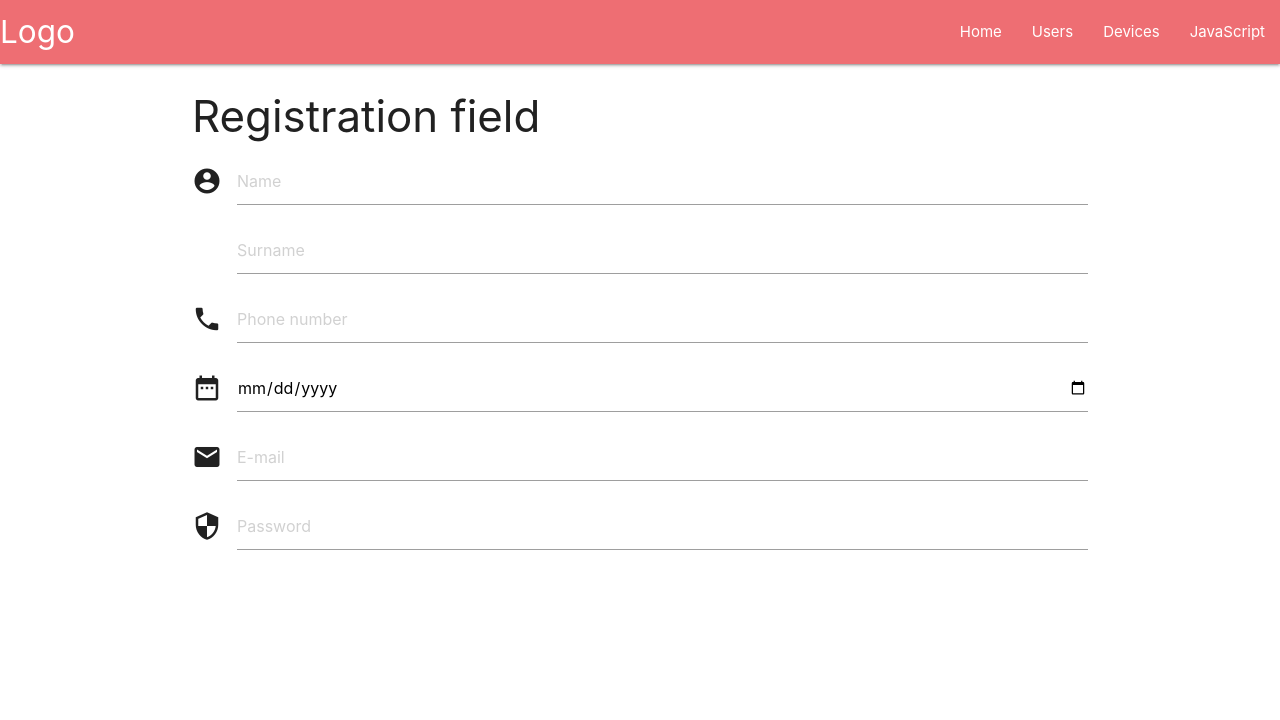
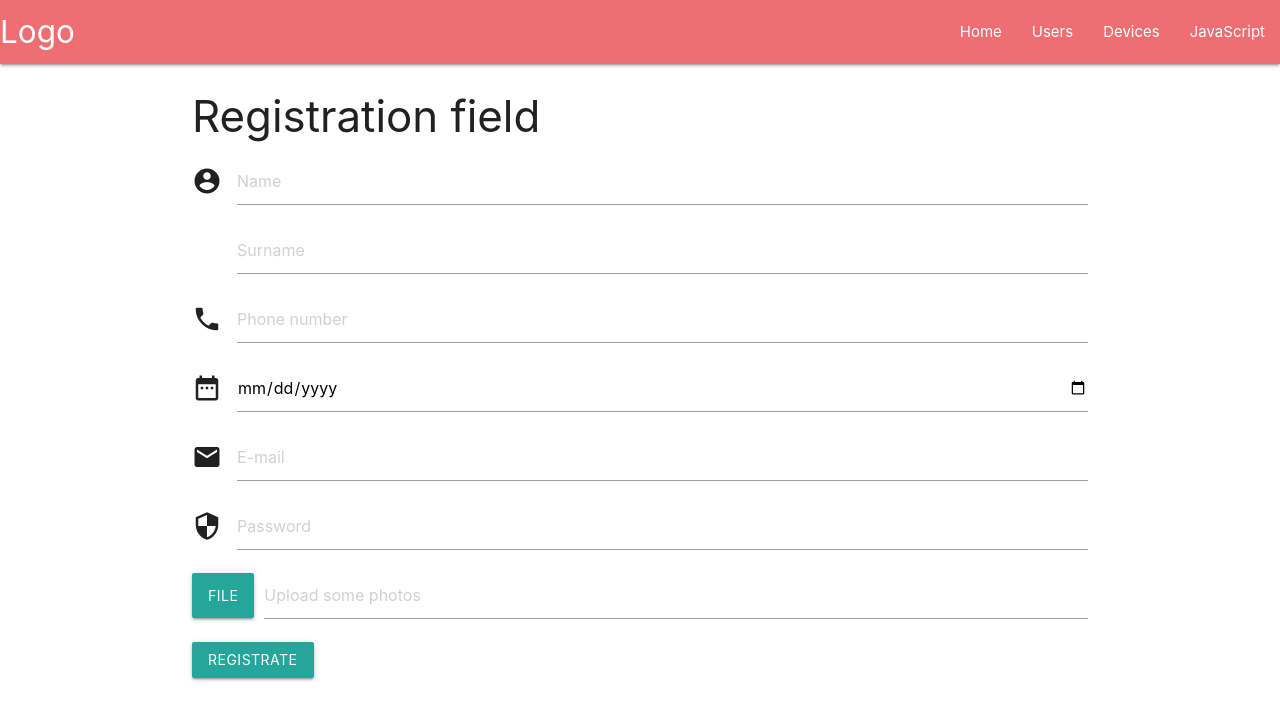
Before and after one commit to k4kaylee/React, a React (Create React App) app: page / in a window 1280 px wide. Shown: the top 720 px of the page. Built offline with nearby package versions, Linux system fonts and the light colour scheme.

Commit message:
Adding a photo and Registration button were added

```diff
--- a/src/components/NavBar.jsx
+++ b/src/components/NavBar.jsx
@@ -5,7 +5,7 @@ const NavBar = () => {
   return (
     <nav>
     <div className="nav-wrapper">
-      <a href="#" className="brand-logo">Logo</a>
+      <a href="/" className="brand-logo">Logo</a>
       <ul id="nav-mobile" className="right hide-on-med-and-down">
         <li><Link to='/'>Home</Link></li>
         <li><Link to='/users'>Users</Link></li>
--- a/src/pages/Home.jsx
+++ b/src/pages/Home.jsx
@@ -14,7 +14,7 @@ const Home = () => {
         id="name"
         type="text"
         className="required"
-        maxlength = "15ы"
+        maxLength = "15"
         placeholder="Name"></input>
       </div>
     </li>
@@ -26,7 +26,7 @@ const Home = () => {
           id="surname"
           type="text"
           className="validate"
-          maxlength = "20"
+          maxLength = "20"
           placeholder="Surname"></input>
         </div>
       </li>
@@ -38,7 +38,7 @@ const Home = () => {
         id="phone"
         type="tel"
         className="validate"
-        maxlength = "10"
+        maxLength = "10"
         placeholder="Phone number"></input>
       </div>
       </li>
@@ -61,7 +61,7 @@ const Home = () => {
               id="email"
               type="email"
               className="validate"
-              maxlength="20"
+              maxLength="20"
               pattern = "/@/"
               placeholder="E-mail"></input>
             </div>
@@ -74,11 +74,30 @@ const Home = () => {
                 id="password"
                 type="password"
                 className="validate"
-                minlength="8"
+                minLength="8"
                 placeholder="Password"></input>
               </div>
               </li>
+
+              <li>
+              <form action="#">
+                <div className="file-field input-field">
+                <div className="btn">
+                  <span>File</span>
+                     <input type="file" multiple></input>
+                  </div>
+                  <div className="file-path-wrapper">
+                    <input className="file-path validate" type="text" placeholder="Upload some photos"></input>
+                  </div>
+                </div>
+              </form>
+              </li>
       </ul>
+      <div className="col s4">
+        <a className="waves-effect waves-light btn">
+          Registrate
+        </a>
+      </div>
   </div>
   </>
 )
--- a/src/pages/Users.jsx
+++ b/src/pages/Users.jsx
@@ -62,6 +62,7 @@ const Users = () => {
     <div className="App">
 
       <div className="container">
+        <h3>Users</h3>
         <MyModal visible={showModal} setVisible={setshowModal}>
           {
                  <>
```
